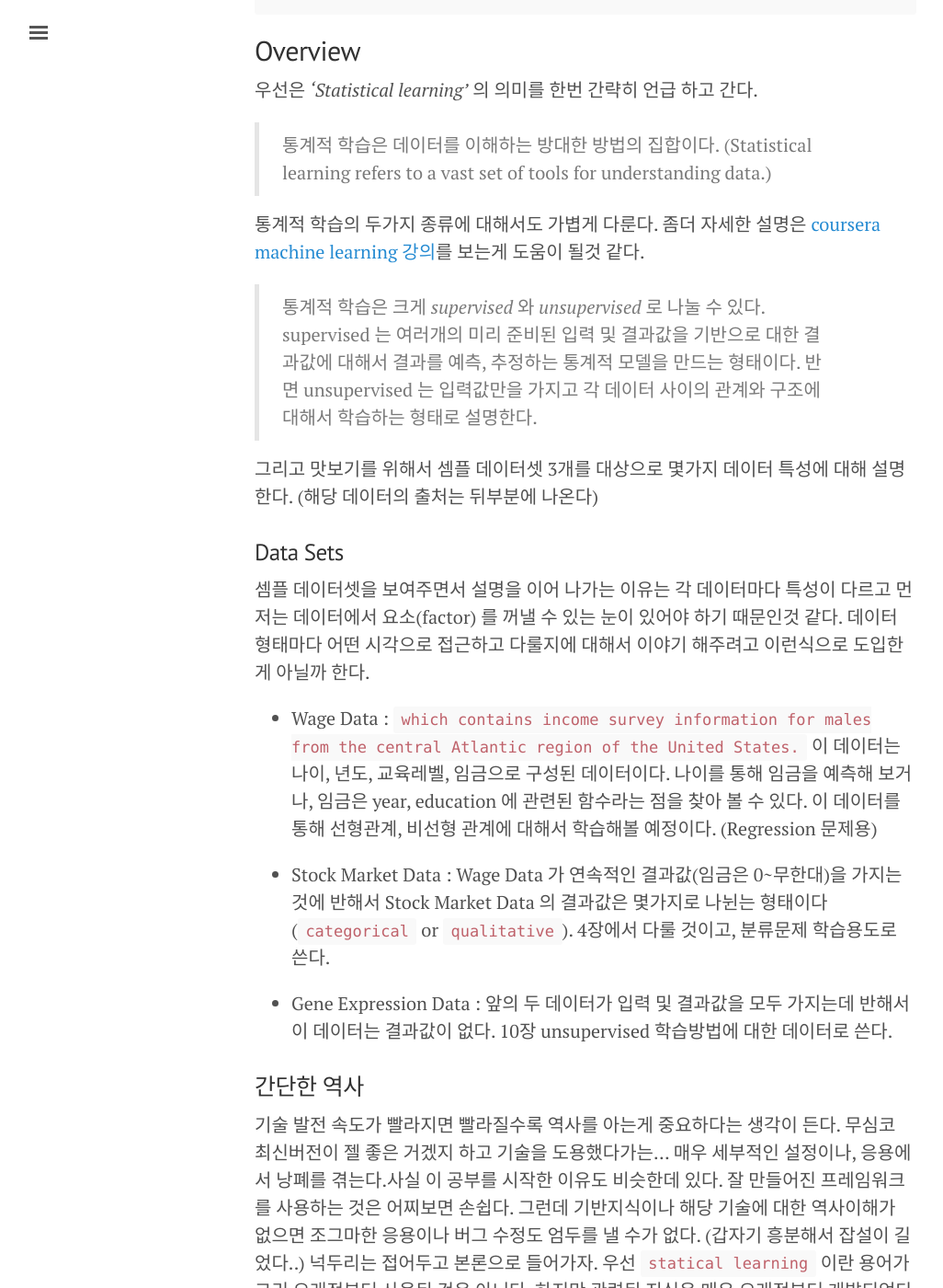
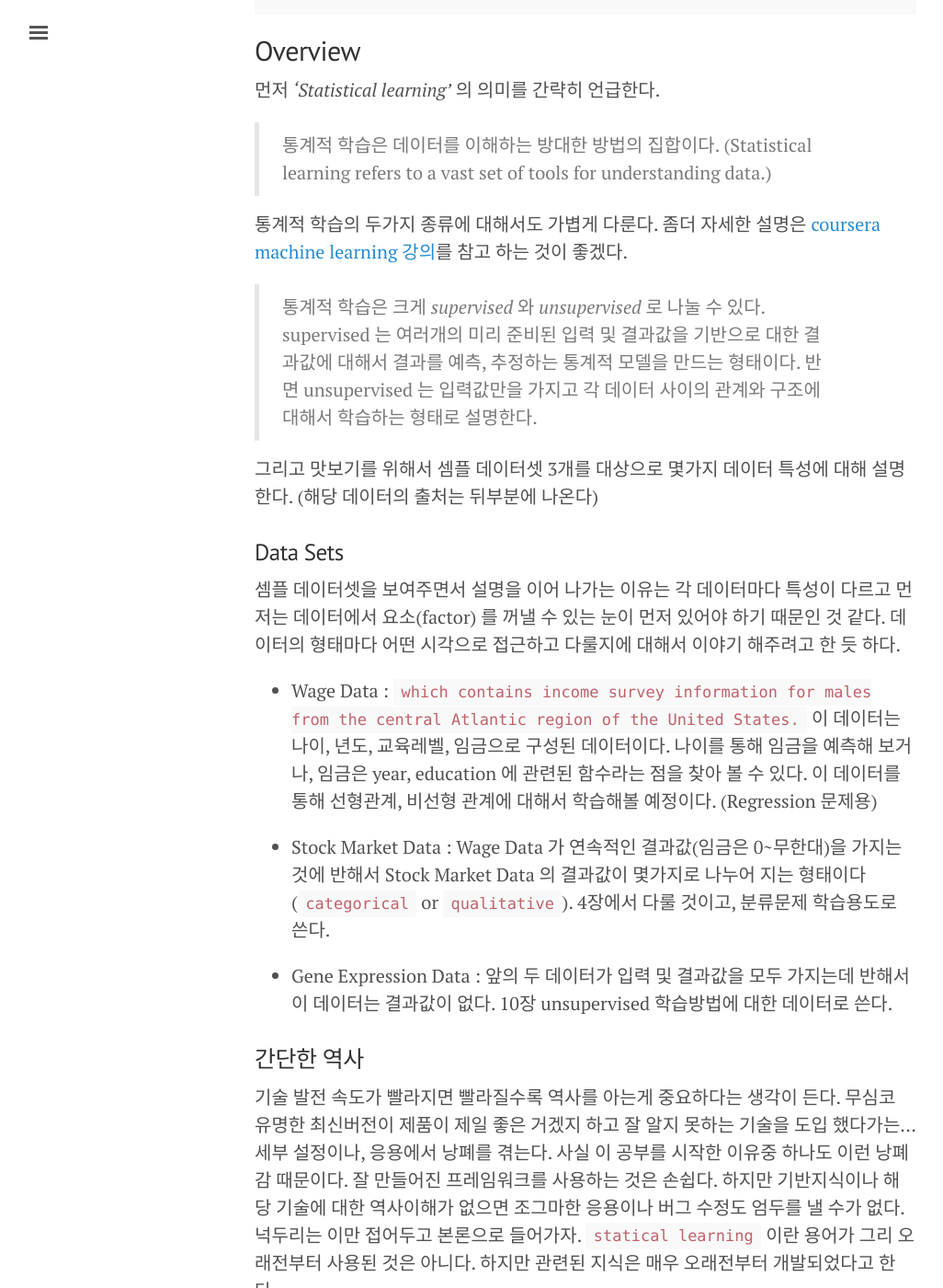
Before and after one commit to carpenta/carpenta.github.io, a Jekyll site: the page built from index.html, in a window 1280 px wide and 1400 px high, scrolled down 702 px. Shown: the whole window at 92% size, without its empty margins (3-1029 px from the left). Built offline with Jekyll 4.4.1, drawn with Linux system fonts in a browser that asks for light colours; the list of posts is cut into pages by our own code; some of the changed text lies outside the part shown.

Commit message:
ISL 1장 정리

```diff
--- a/_posts/2015-09-09-ISL-Introduction.md
+++ b/_posts/2015-09-09-ISL-Introduction.md
@@ -9,7 +9,9 @@
 ---
 
 # 1장의 구성
-대부분의 전문서적, 기술서적이 그러하듯이 첫장은 소개로 시작한다. 책의 전반적인 이야기와 사용하는 용어 및 수식등 표기방법에 대해서 이야기 하고, 기계학습과 관련이 있는 책인만큼 사용하는 데이터 셋에 대해서도 간략하게 소개한다.
+대부분의 전문서적, 기술서적이 그러하듯이 첫장은 소개로 시작한다.
+책의 전반적인 이야기와 사용하는 용어 및 수식등 표기방법에 대해서 이야기 하고,
+기계학습과 관련이 있는 책인만큼 사용하는 데이터 셋에 대해서도 간략하게 소개한다.
 
 	Overview
 		3개의 예제 데이터 셋
@@ -25,12 +27,12 @@
 		웹사이트(생략)
 
 ## Overview
-우선은 *'Statistical learning'* 의 의미를 한번 간략히 언급 하고 간다.
+먼저 *'Statistical learning'* 의 의미를 간략히 언급한다.
 
 > 통계적 학습은 데이터를 이해하는 방대한 방법의 집합이다.
 > (Statistical learning refers to a vast set of tools for understanding data.)
 
-통계적 학습의 두가지 종류에 대해서도 가볍게 다룬다. 좀더 자세한 설명은 [coursera machine learning 강의](https://class.coursera.org/ml-003/lecture/3)를 보는게 도움이 될것 같다.
+통계적 학습의 두가지 종류에 대해서도 가볍게 다룬다. 좀더 자세한 설명은 [coursera machine learning 강의](https://class.coursera.org/ml-003/lecture/3)를 참고 하는 것이 좋겠다.
 
 > 통계적 학습은 크게 *supervised* 와 *unsupervised* 로 나눌 수 있다.
 > supervised 는 여러개의 미리 준비된 입력 및 결과값을 기반으로 대한 결과값에 대해서 결과를 예측, 추정하는 통계적 모델을 만드는 형태이다.
@@ -40,7 +42,8 @@
 (해당 데이터의 출처는 뒤부분에 나온다)
 
 ### Data Sets
-셈플 데이터셋을 보여주면서 설명을 이어 나가는 이유는 각 데이터마다 특성이 다르고 먼저는 데이터에서 요소(factor) 를 꺼낼 수 있는 눈이 있어야 하기 때문인것 같다. 데이터 형태마다 어떤 시각으로 접근하고 다룰지에 대해서 이야기 해주려고 이런식으로 도입한게 아닐까 한다.
+셈플 데이터셋을 보여주면서 설명을 이어 나가는 이유는 각 데이터마다 특성이 다르고 먼저는 데이터에서 요소(factor) 를 꺼낼 수 있는 눈이 먼저 있어야 하기 때문인 것 같다.
+데이터의 형태마다 어떤 시각으로 접근하고 다룰지에 대해서 이야기 해주려고 한 듯 하다.
 
 * Wage Data : `which contains income survey information for males from the central Atlantic region of the United States.`
 이 데이터는 나이, 년도, 교육레벨, 임금으로 구성된 데이터이다.
@@ -48,16 +51,24 @@
 임금은 year, education 에 관련된 함수라는 점을 찾아 볼 수 있다.
 이 데이터를 통해 선형관계, 비선형 관계에 대해서 학습해볼 예정이다. (Regression 문제용)
 
-* Stock Market Data : Wage Data 가 연속적인 결과값(임금은 0~무한대)을 가지는 것에 반해서 Stock Market Data 의 결과값은 몇가지로 나뉜는 형태이다(`categorical` or `qualitative`).
+* Stock Market Data : Wage Data 가 연속적인 결과값(임금은 0~무한대)을 가지는 것에 반해서 Stock Market Data 의 결과값이 몇가지로 나누어 지는 형태이다(`categorical` or `qualitative`).
 4장에서 다룰 것이고, 분류문제 학습용도로 쓴다.
 
-* Gene Expression Data : 앞의 두 데이터가 입력 및 결과값을 모두 가지는데 반해서 이 데이터는 결과값이 없다. 10장 unsupervised 학습방법에 대한 데이터로 쓴다.
+* Gene Expression Data : 앞의 두 데이터가 입력 및 결과값을 모두 가지는데 반해서 이 데이터는 결과값이 없다.
+10장 unsupervised 학습방법에 대한 데이터로 쓴다.
 
 
 ### 간단한 역사
-기술 발전 속도가 빨라지면 빨라질수록 역사를 아는게 중요하다는 생각이 든다. 무심코 최신버전이 젤 좋은 거겠지 하고 기술을 도용했다가는... 매우 세부적인 설정이나, 응용에서 낭폐를 겪는다.사실 이 공부를 시작한 이유도 비슷한데 있다. 잘 만들어진 프레임워크를 사용하는 것은 어찌보면 손쉽다.
-그런데 기반지식이나 해당 기술에 대한 역사이해가 없으면 조그마한 응용이나 버그 수정도 엄두를 낼 수가 없다. (갑자기 흥분해서 잡설이 길었다..) 넉두리는 접어두고 본론으로 들어가자.
-우선 `statical learning` 이란 용어가 그리 오래전부터 사용된 것은 아니다. 하지만 관련된 지식은 매우 오래전부터 개발되었다고 한다.
+기술 발전 속도가 빨라지면 빨라질수록 역사를 아는게 중요하다는 생각이 든다.
+무심코 유명한 최신버전이 제품이 제일 좋은 거겠지 하고 잘 알지 못하는 기술을 도입 했다가는...
+세부 설정이나, 응용에서 낭폐를 겪는다.
+사실 이 공부를 시작한 이유중 하나도 이런 낭폐감 때문이다.
+잘 만들어진 프레임워크를 사용하는 것은 손쉽다.
+하지만 기반지식이나 해당 기술에 대한 역사이해가 없으면
+조그마한 응용이나 버그 수정도 엄두를 낼 수가 없다.
+넉두리는 이만 접어두고 본론으로 들어가자.
+`statical learning` 이란 용어가 그리 오래전부터 사용된 것은 아니다.
+하지만 관련된 지식은 매우 오래전부터 개발되었다고 한다.
 
 > 19세기 *Legendre* 와 *Gauss* 가 내놓은 `method of least squares` 라는 논문은 `linear regression` 의 초기내용과 같다고 한다. 이후 1936년에 `linear discriminant analysis` 가 *Fisher* 에 의해서 제안되었고, 1940년대에 `logistic regression` 이 작성되었다.
 
@@ -70,8 +81,12 @@
 > 통계학의 하위 학문으로 통계적 학습이 생겼다. 오늘날에는 이러한 통계적 작업을 쉽게 해주는 `R` 같은 녀석도 생겼다.
 
 ## 책에 대한 전반적인 소개
-`The Elements of Statistical Learning (ESL) by Hastie, Tibshirani, Friedman` 이 2001년에 출간되었고, 이쪽분야에서 기초가 되는 참조서적으로 쓰였다고 한다. 1990년대에 들어서면서 컴퓨터의 성능이 급격하게 증가했고 실용적 분야의 발전이 거듭되었다. ISL 의 목적은 통계적 학습의 학문적 영역을 촉진시키는데 있다.
-ISLR 은 다음 4가지 전제를 깔고 간다. 지식에 관련된 이야기 라기 보다는 이 책이 쓰여진 전제에 대해서 기록된 내용이다.
+`The Elements of Statistical Learning (ESL) by Hastie, Tibshirani, Friedman` 이 2001년에 출간되었고,
+이쪽분야에서 기초가 되는 참조서적으로 쓰였다고 한다.
+1990년대에 들어서면서 컴퓨터의 성능이 급격하게 증가했고 실용적 분야의 발전이 거듭되었고, 응용분야에 집중되었다.
+반면 ISL 의 목적은 통계적 학습의 학문적 영역을 촉진시키는데 있다.
+ISL 은 다음 4가지 전제를 깔고 간다.
+지식에 관련된 이야기라기보다는 이 책이 쓰여진 전제에 대해서 기록된 내용이다.
 
 * Many Statistical Learning methods are relevant and useful in a wide range of academic and non-academic displines, beyond just the statistical sciences.
 * Statistical learning should not be viewed as a series of black boxes.
@@ -111,3 +126,10 @@
 * Wage : Income survey data for males in central Atlantic region of USA. Weekly 1,089 weekly stock market returns for 21 years.
 
 위의 데이터는 R package, MASS Library 에 포함되어 있다.
+
+## 정리
+1장에서 본격적인 이야기가 나오지는 않는다.
+하지만 앞으로 공부해야할 내용에 대한 큰 그림을 그리고, 이야기 하고자 하는 주제를 놓치지 않으려면 꼭 숙지해야 하는 장이다.
+미리 숙지하지 않았다면 혼란스러울 수 있는 용어와 수식 정리,
+학습과정에 대해서 대략적으로 예상해 보고 활용도에 대해서도 생각해 볼 수 있어서 유익했다.
+통계분야에 관심이 있지 않고, 관련분야에서 일하지 않았다면 좀 쌩뚱 맞은 소리로만 보였을 수 있겠다는 생각도 든다.
```
